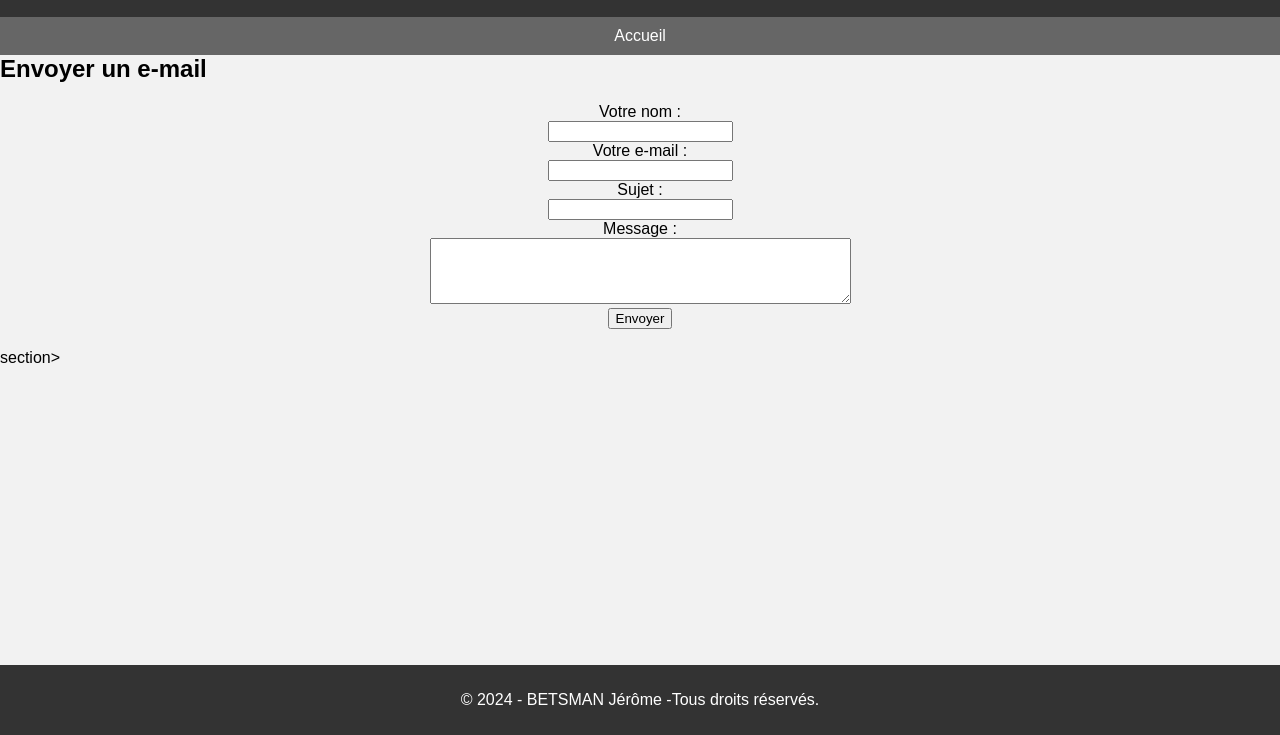
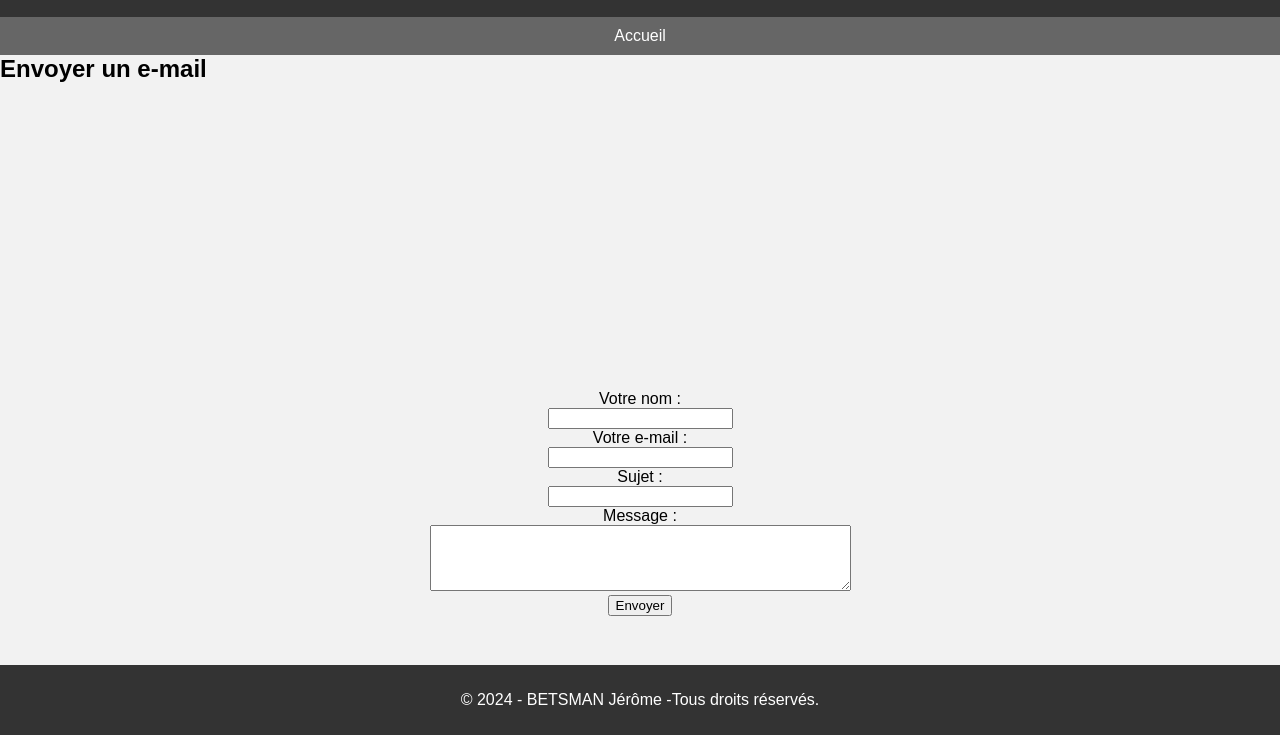
Before and after one commit to bjay974/bjay974, a plain HTML site: page contact.html in a window 1280 px wide. Shown: the part 65-800 px from the top of the page. Drawn offline with Linux system fonts and the light colour scheme.

Commit message:
Update contact.html

```diff
--- a/contact.html
+++ b/contact.html
@@ -17,7 +17,7 @@
 
     <h2>Envoyer un e-mail</h2>
 
-    <section>
+   <section class="center">
         <form action="mailto:bjay974@yahoo.fr" method="post" enctype="text/plain">
             <label for="nom">Votre nom :</label><br>
             <input type="text" id="nom" name="nom"><br>
```
